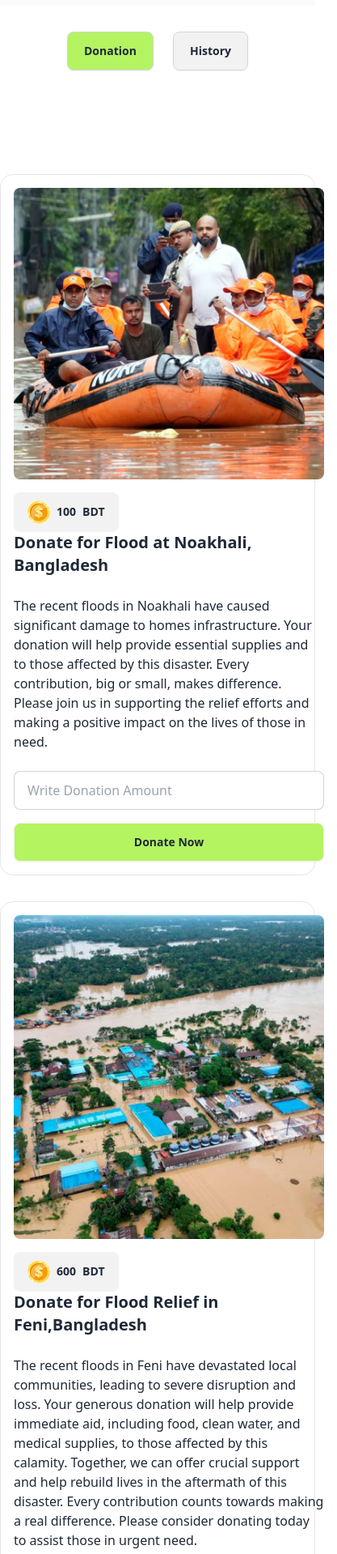
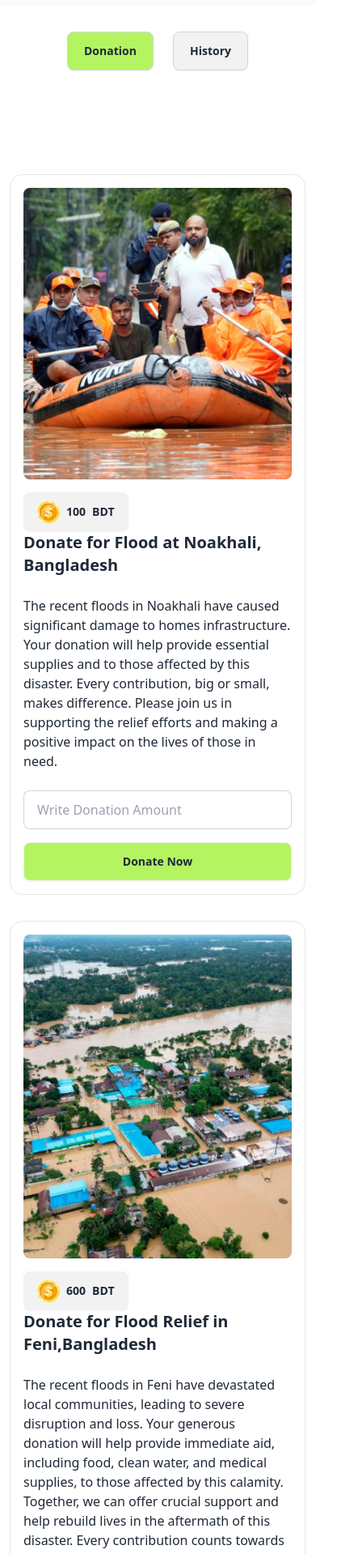
Before and after one commit to rimonc7/my-fifth-assignment, a plain HTML site: page index.html in a window 390 px wide. Shown: the part 81-2000 px from the top of the page at 81% size, 417 px wide, since content can reach past the window. Drawn offline with nearby package versions, Linux system fonts and the light colour scheme.

Commit message:
mobile responsive

```diff
--- a/index.html
+++ b/index.html
@@ -64,10 +64,10 @@
     <main >
         <section id="donation-container">
             <!-- Noakhali section start -->
-            <section class="pb-8 mt-32">
-                <div class="hero border border-[#1111111A] max-w-screen-lg mx-auto rounded-2xl">
+            <section class="pb-8 mt-32 mx-3">
+                <div class="hero border border-[#1111111A] max-w-screen-lg lg:mx-auto rounded-2xl">
                     <div class="hero-content flex-col lg:flex-row ">
-                        <img src="assets/noakhali.png" class="max-w-sm rounded-lg h-[360px] w-[522px] object-cover" />
+                        <img src="assets/noakhali.png" class="lg:max-w-sm rounded-lg h-[360px] object-cover" />
                         <div class="lg:max-w-lg lg:ml-8">
                             <button class="btn"><img src="assets/coin.png" alt="" srcset="">
                                 <p id="noakhali-donation-balance">100</p> BDT
@@ -93,10 +93,10 @@
             </section>
             <!-- Noakhali section end -->
             <!-- Feni section start -->
-            <section class="pb-8">
-                <div class="hero border border-[#1111111A] max-w-screen-lg mx-auto rounded-2xl">
+            <section class="pb-8 mx-3">
+                <div class="hero border border-[#1111111A] max-w-screen-lg lg:mx-auto rounded-2xl">
                     <div class="hero-content flex-col lg:flex-row ">
-                        <img src="assets/feni.png" class="max-w-sm rounded-lg h-[400px] w-[522px] object-cover" />
+                        <img src="assets/feni.png" class="lg:max-w-sm rounded-lg h-[400px] object-cover" />
                         <div class="lg:max-w-lg lg:ml-8">
                             <button class="btn"><img src="assets/coin.png" alt="" srcset="">
                                 <p id="feni-donation-balance">600</p> BDT
@@ -124,11 +124,11 @@
             </section>
             <!-- Feni section end -->
             <!-- quota section start -->
-            <section class="pb-10">
-                <div class="hero border border-[#1111111A] max-w-screen-lg mx-auto rounded-2xl">
+            <section class="pb-10 mx-3">
+                <div class="hero border border-[#1111111A] max-w-screen-lg lg:mx-auto rounded-2xl">
                     <div class="hero-content flex-col lg:flex-row ">
                         <img src="assets/quota-protest.png"
-                            class="max-w-sm rounded-lg h-[430px] w-[522px] object-cover" />
+                            class=" lg:max-w-sm rounded-lg h-[430px] object-cover" />
                         <div class="lg:max-w-lg lg:ml-8">
                             <button class="btn"><img src="assets/coin.png" alt="" srcset="">
                                 <p id="quota-donation-balance">2400</p> BDT
```
